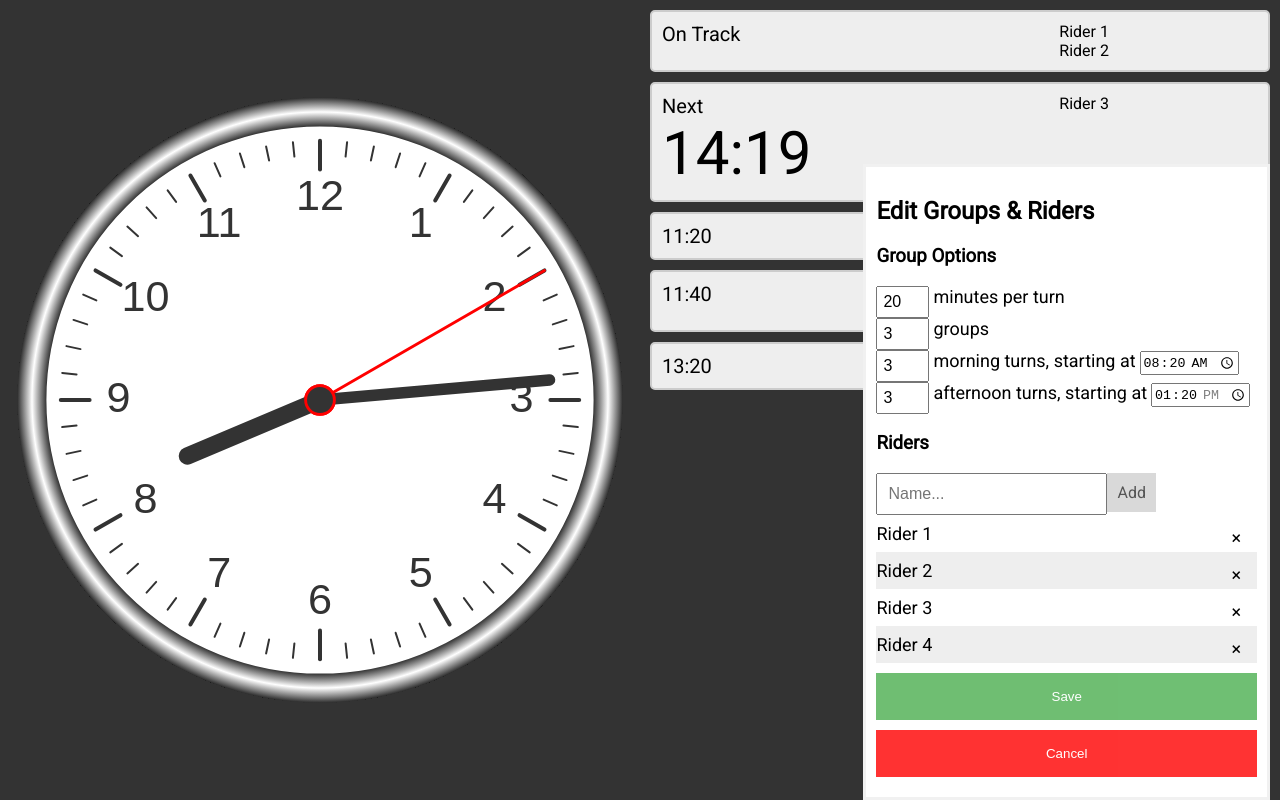
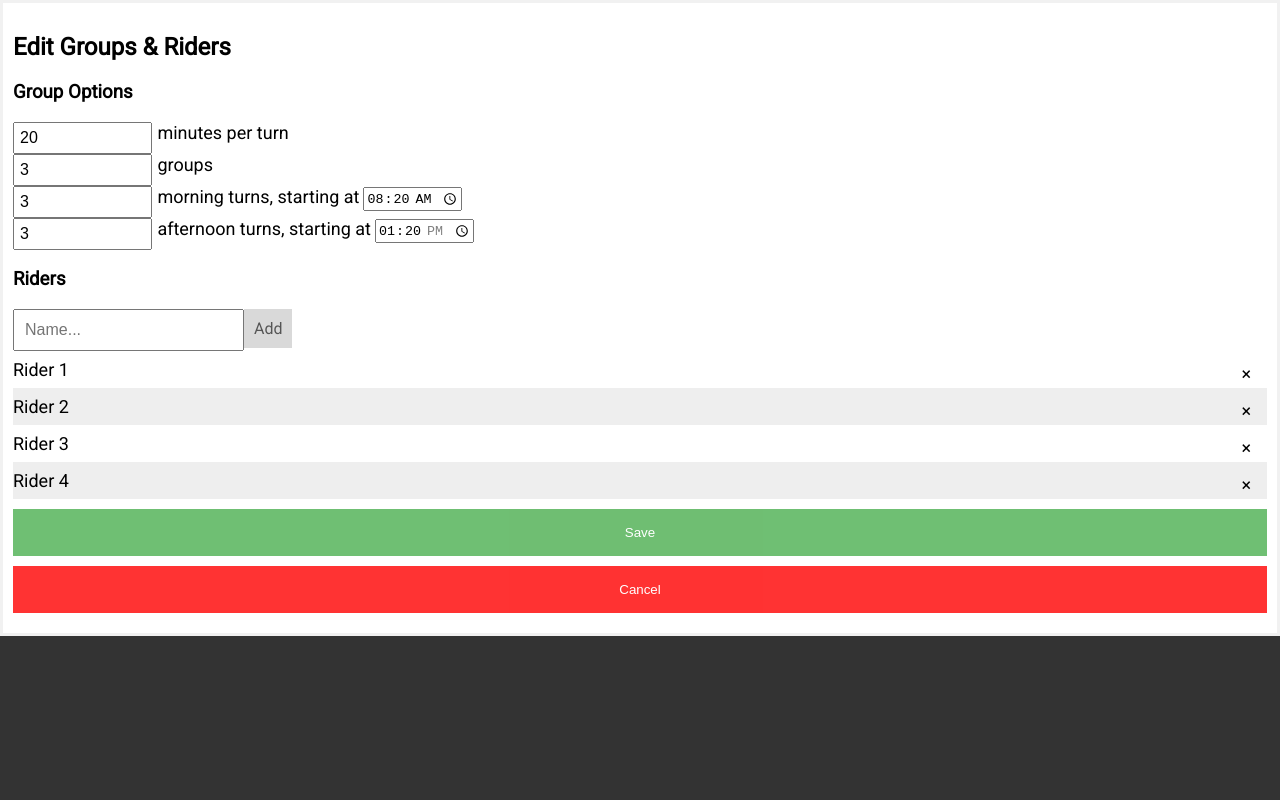
Before and after one commit to Suptzs/trackday-turntimer, a plain HTML site: page index.html in a window 1280 px wide. Both pictures are taken after a click on the button "Edit Groups & Riders". Drawn offline with Linux system fonts and the light colour scheme.

Commit message:
Scrollable Options Menu

```diff
--- a/options.js
+++ b/options.js
@@ -1,5 +1,7 @@
 function openOptions() {
     document.getElementById("options").style.display = "block";
+    document.getElementById("grid-container").style.display = "none";
+    document.getElementById("open-button").style.display = "none";
 
     document.getElementById("minutes").value = localStorage.minutes;
     document.getElementById("groups").value = localStorage.groups;
@@ -11,6 +13,8 @@ function openOptions() {
 
 function closeOptions() {
     document.getElementById("options").style.display = "none";
+    document.getElementById("grid-container").style.display = "grid";
+    document.getElementById("open-button").style.display = "inline-block";
 }
 
 function saveOptions() {
--- a/turntimer.css
+++ b/turntimer.css
@@ -3,8 +3,6 @@ body {
     padding: 0;
     margin: 0;
     font-family: 'Roboto', sans-serif;
-    position: fixed;
-    overflow-y: scroll;
     width: 100%;
 }
 
@@ -18,6 +16,7 @@ p {
     grid-template-columns: 1fr;
     grid-template-rows: 1fr;
     height: 100vh;
+    /* position: fixed; */
 }
 
 .clock-container {
@@ -105,17 +104,23 @@ p {
 
 .options-popup {
     display: none;
-    position: fixed;
-    bottom: 0;
-    right: 10px;
+    /* position: absolute; */
+    /* bottom: 0;
+    right: 10px; */
     border: 3px solid #f1f1f1;
     z-index: 9;
 }
 
+/* @media (orientation: portrait) {
+    .options-popup {
+        right: 0px;
+    }
+} */
+
 /* Add styles to the form container */
 
 .options-container {
-    max-width: 500px;
+    /* max-width: 500px; */
     padding: 10px;
     background-color: white;
 }
```
Also changed, not shown: index.html (+4 -4 lines).
